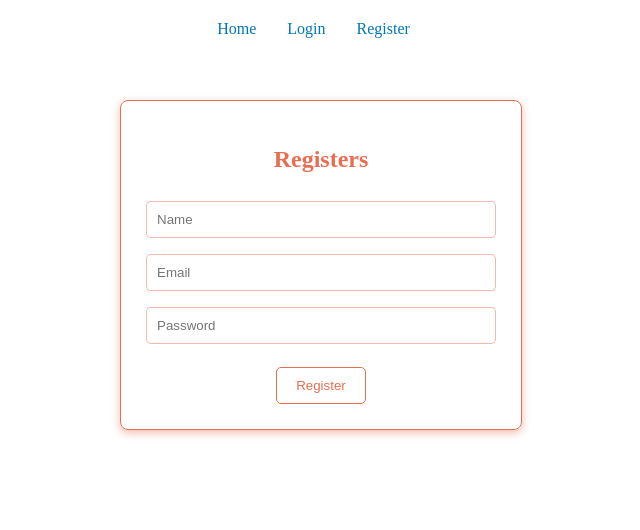
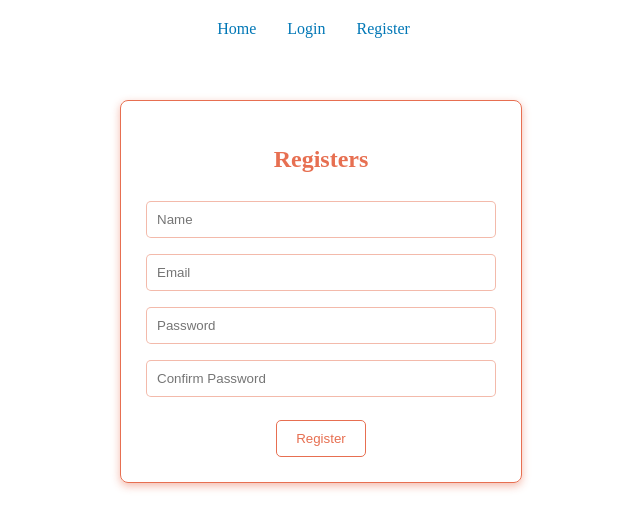
Before and after one commit to Poongodi09/Sign-In-up, a React (Vite) app in the folder client/: page /register in a window 1280 px wide. Shown: the top 530 px of the page, without its empty margins (319-959 px from the left). Built offline with nearby package versions, Linux system fonts and the light colour scheme.

Commit message:
Added confirm password validation in Register page

```diff
--- a/client/src/pages/Register.jsx
+++ b/client/src/pages/Register.jsx
@@ -7,10 +7,18 @@
   const [name, setName] = useState("");
   const [email, setEmail] = useState("");
   const [password, setPassword] = useState("");
+  const [confirmPassword, setConfirmPassword] = useState(""); // ✅ added
   const navigate = useNavigate();
 
   const handleSubmit = async (e) => {
     e.preventDefault();
+
+    // ✅ Check confirm password before sending request
+    if (password !== confirmPassword) {
+      alert("Passwords do not match!");
+      return;
+    }
+
     try {
       await axios.post("https://sign-in-up-backend-1w61.onrender.com/api/auth/register", {
         name,
@@ -49,6 +57,13 @@
           onChange={(e) => setPassword(e.target.value)}
           required
         />
+        <input
+          type="password"
+          placeholder="Confirm Password"   // ✅ added
+          value={confirmPassword}
+          onChange={(e) => setConfirmPassword(e.target.value)}
+          required
+        />
         <button type="submit">Register</button>
       </form>
     </div>
```
